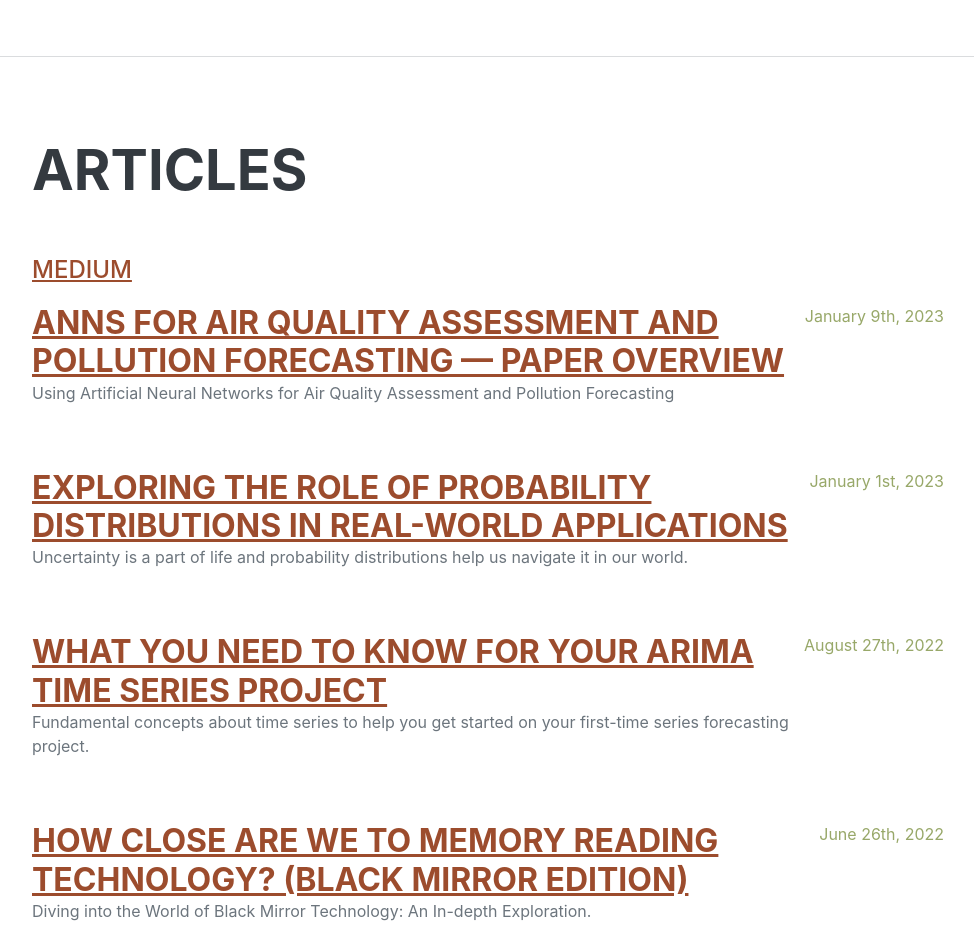
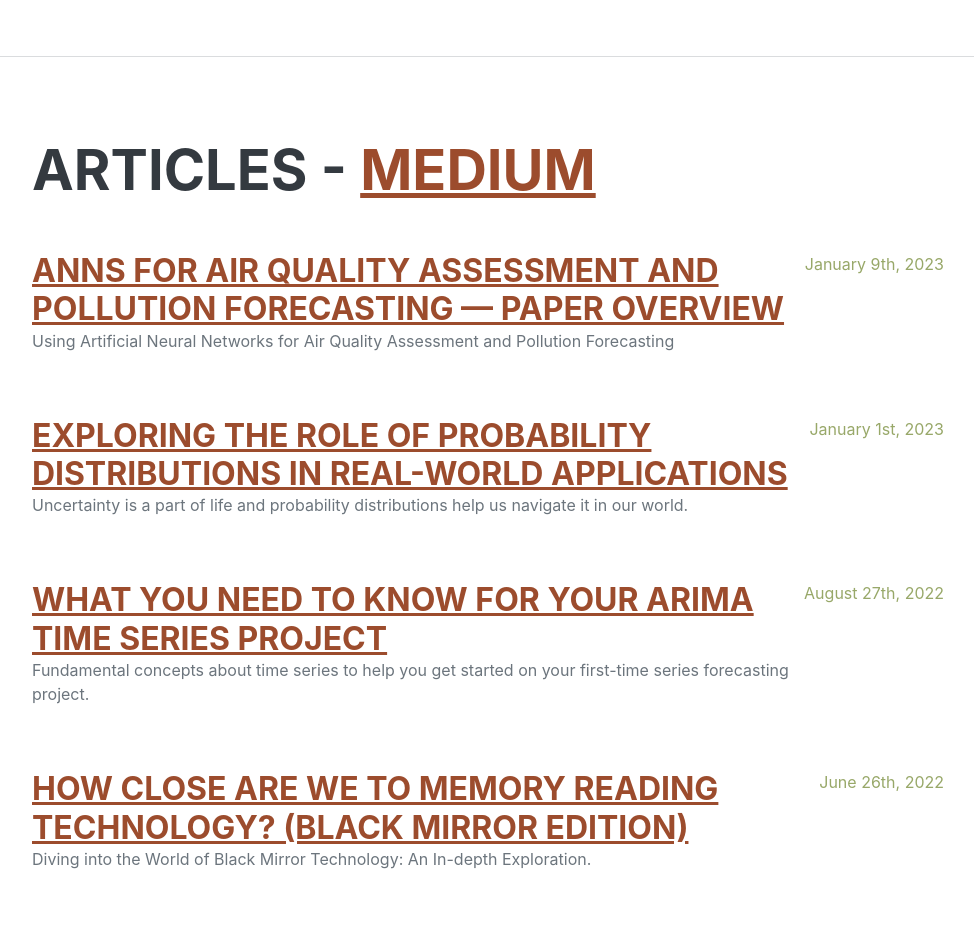
Before and after one commit to sloth-mom/gwendolynmae, a plain HTML site: page index.html in a window 1280 px wide. Shown: the part 3620-4556 px from the top of the page, without its empty margins (288-1262 px from the left). Drawn offline with nearby package versions, Linux system fonts and the light colour scheme; a web font is replaced by a local one.

Commit message:
Update index.html

```diff
--- a/index.html
+++ b/index.html
@@ -152,8 +152,7 @@
             <!-- Articles -->
             <section class="resume-section" id="interests">
                 <div class="resume-section-content">
-                    <h2 class="mb-5">Articles</h2>
-                    <div class="subheading mb-3"><a href="https://medium.com/@sameehaafr">Medium</a></div>
+                    <h2 class="mb-5">Articles - <a href="https://medium.com/@sameehaafr">MEDIUM</a></h2>
                     <div class="d-flex flex-column flex-md-row justify-content-between mb-5">
                         <div class="flex-grow-1">
                             <h3 class="mb-0"><a href="https://medium.com/ml-purdue/anns-for-air-quality-assessment-and-pollution-forecasting-paper-overview-296019720be3">ANNs for Air Quality Assessment and Pollution Forecasting — Paper Overview</a></h3>
```
